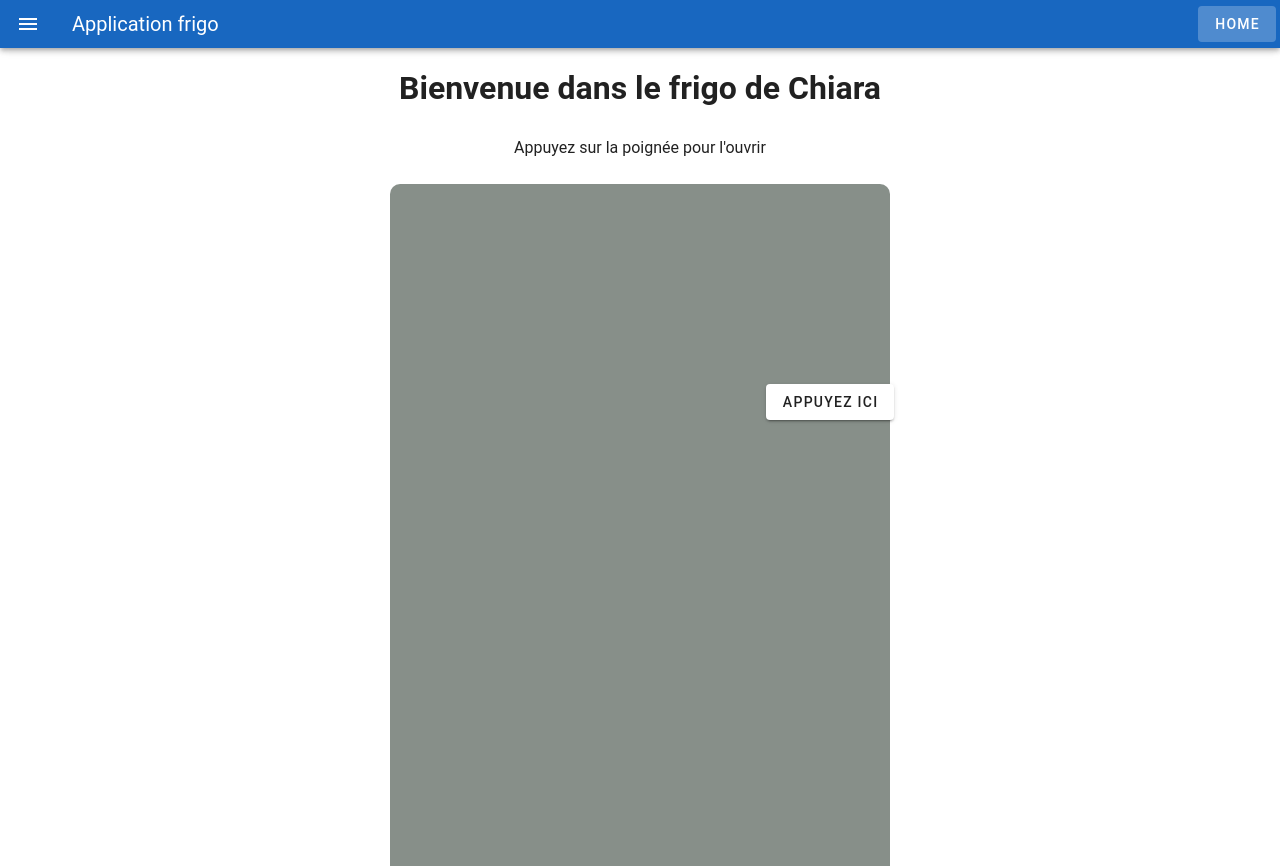
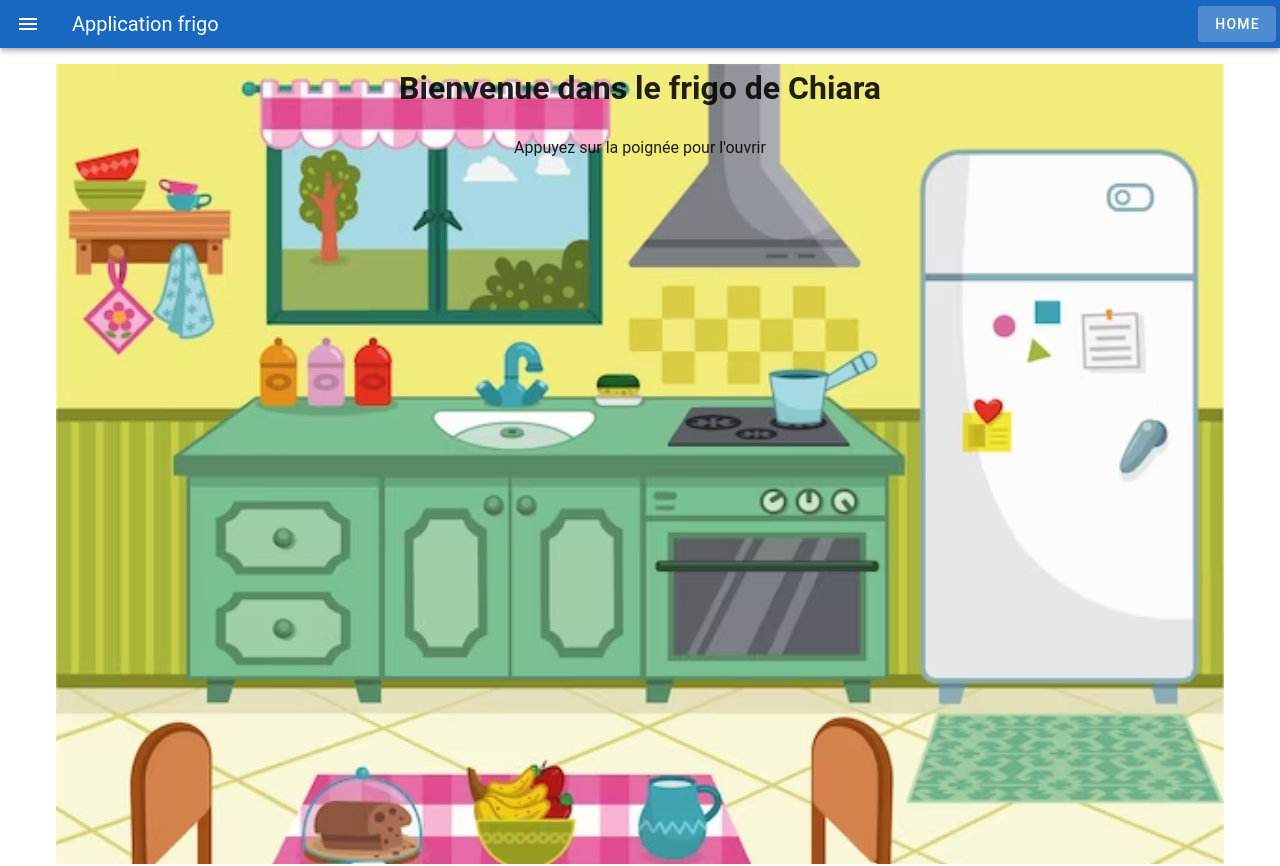
Before and after one commit to chiarasoulie/mon_petit_frigo, a Vue app: page /PageAccueil in a window 1280 px wide. Shown: the top 866 px of the page. Built offline with nearby package versions, Linux system fonts and the light colour scheme.

Commit message:
un peu de nouveauté

```diff
--- a/src/components/Item.vue
+++ b/src/components/Item.vue
@@ -11,11 +11,29 @@ defineProps(["aliment","deletea", "moins","plus"]);
          on emet un événement dont on choisit le nom (ici deleteC)
          la fonction qui gèrera cet event aura en paramètre la valeur de index
     -->
-    <button @click="()=>deletea(chose.id)">supprimer</button>
-    <button @click="()=>plus(chose.id)">augmenter la quantité</button>
-    <button @click="()=>moins(chose.id)">baisser la quantité</button>
+    <p id="space">
+      <button @click="()=>deletea(chose.id)" id="bouton">supprimer</button>
+    </p>
+    <p id="space">
+     <button @click="()=>plus(chose.id)" id="bouton">augmenter la quantité</button>
+    </p>
+    <p id="space">
+      <button @click="()=>moins(chose.id)" id="bouton">baisser la quantité</button>
+    </p>
   </li>
 </template>
 
 <style>
+
+#bouton {
+  background-color: rgba(0, 0, 0, 0);
+  border-style: none;
+  border-left-style: none;
+  cursor: pointer;
+}
+
+ul {
+  /* afin de retirer les puces de la liste */
+  list-style-type: none;
+}
 </style>
--- a/src/components/Liste.vue
+++ b/src/components/Liste.vue
@@ -31,7 +31,7 @@ onMounted(() => {
         listerAliments();
     });
 
-    function handlerAdd(nom,qte) {
+    function handlerAdd(nom,qte,photo) {
   // -- il faut créer une nouvelle "chsoe" instance de la classe
         console.log(nom, qte);
     let myHeaders = new Headers();
@@ -133,19 +133,28 @@ function handler1Delete(aliment) {
 </script>
 
 <template>
-    <Form @adda="handlerAdd"></Form><br>
-
+  <body>
+    <h2>
+      Liste d'aliments dans le frigo
+    </h2><br>
     <Item v-for=" aliment of listeAliments"
       :key="aliment.id"
       :aliment="aliment"
       @deletea="handlerDelete"
       @moins="handler1Delete"
       @plus="handler1Add"
-      />
-
+      /><br>
+    <h2>
+      Ajouter un aliment
+      <p id="space"></p>
+    </h2><br>
+    <Form @adda="handlerAdd"></Form>
+    <p id="space2"></p>
+  </body>
 
 </template>
 
 <style scoped>
 
+
 </style>
--- a/src/pages/PageAccueil.vue
+++ b/src/pages/PageAccueil.vue
@@ -1,9 +1,11 @@
 <template>
-    <h1>Bienvenue dans le frigo de Chiara</h1><br>
-    <p>Appuyez sur la poignée pour l'ouvrir</p><br>
-    <Frigo></Frigo>
-    <v-btn to="/PageListe">Appuyez ici</v-btn>
-
+  <body>
+    <div class="fond">
+      <h1>Bienvenue dans le frigo de Chiara</h1><br>
+      <p>Appuyez sur la poignée pour l'ouvrir</p><br>
+    </div>
+    <v-btn to="/PageListe" class="ouvrir">Appuyez ici</v-btn>
+  </body>
 </template>
 
 <script setup>
@@ -11,9 +13,16 @@
 </script>
 
 <style scoped>
-.v-btn{
+.ouvrir{
   position: relative;
   bottom: 500px;
   left: 190px;
 }
+body{
+    background-image: url('../assets/lacuisine.avif');
+    /* Autres propriétés de style */
+    background-size: cover; /* Ajuste la taille de l'image pour couvrir toute la zone */
+    background-repeat: no-repeat; /* Empêche la répétition de l'image */
+    min-height: 100vh;
+}
 </style>
```
Also changed, not shown: src/assets/cuisine.jpg (added), src/assets/lacuisine.avif (added).
